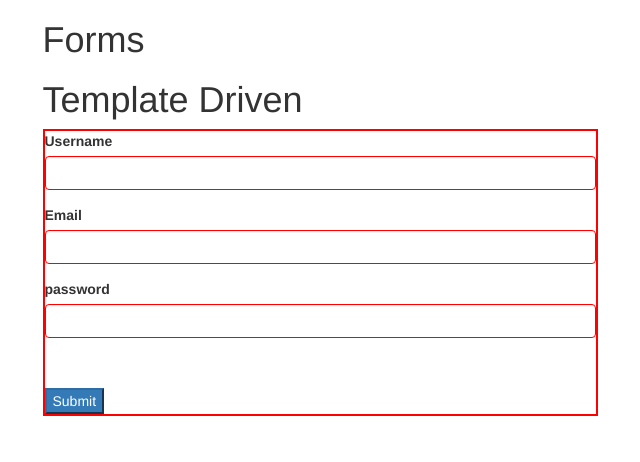
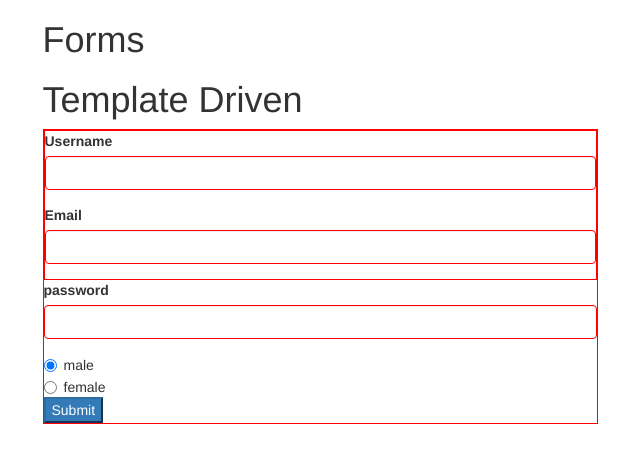
Before and after one commit to new79den/form, an Angular app in the folder form/: page / in a window 1280 px wide. Shown: the top 462 px of the page, without its empty margins (320-960 px from the left). Built offline with nearby package versions, Linux system fonts and the light colour scheme.

Commit message:
Урок 103: The Data-Driven Approach (Intro)

```diff
--- a/form/src/app/template-driven/template-driven.component.html
+++ b/form/src/app/template-driven/template-driven.component.html
@@ -6,7 +6,7 @@
       <input type="text"
              class="form-control"
              id="username"
-             [(ngModel)] = "user.username"
+             [(ngModel)]="user.username"
              name="username"
              required>
     </div>
@@ -17,27 +17,26 @@
         type="text"
         class="form-control"
         id="email"
-        [(ngModel)] = "user.email"
+        [(ngModel)]="user.email"
         name="email"
         required
-      pattern="[a-z0-9!#$%&'*+/=?^_`{|}~-]+(?:\.[a-z0-9!#$%&'*+/=?^_`{|}~-]+)*@(?:[a-z0-9](?:[a-z0-9-]*[a-z0-9])?\.)+[a-z0-9](?:[a-z0-9-]*[a-z0-9])?">
+        pattern="[a-z0-9!#$%&'*+/=?^_`{|}~-]+(?:\.[a-z0-9!#$%&'*+/=?^_`{|}~-]+)*@(?:[a-z0-9](?:[a-z0-9-]*[a-z0-9])?\.)+[a-z0-9](?:[a-z0-9-]*[a-z0-9])?">
     </div>
-
+  </div>
     <div class="form-group">
       <label for="password">password</label>
       <input type="password"
              class="form-control"
              id="password"
-             [(ngModel)] = "user.password"
+             [(ngModel)]="user.password"
              name="password"
              required>
 
     </div>
-    <div class="radio">
-      <label>
+    <div *ngFor="let g of genders">
+      <label class="radio-inline"><input type="radio" [(ngModel)]="user.gender" name="gender" [value] = "g">{{g}}</label>
 
-      </label>
     </div>
     <button type="submit" class="btn-primary"> Submit</button>
-  </div>
+
 </form>
--- a/form/src/app/template-driven/template-driven.component.ts
+++ b/form/src/app/template-driven/template-driven.component.ts
@@ -15,7 +15,11 @@ export class TemplateDrivenComponent {
     username: "",
     email: "",
     password: "",
+    gender: "male",
   }
+  genders = [
+    "male", "female"
+  ];
 
   onSubmit(form: NgForm) {
     console.log(form.value);
```
